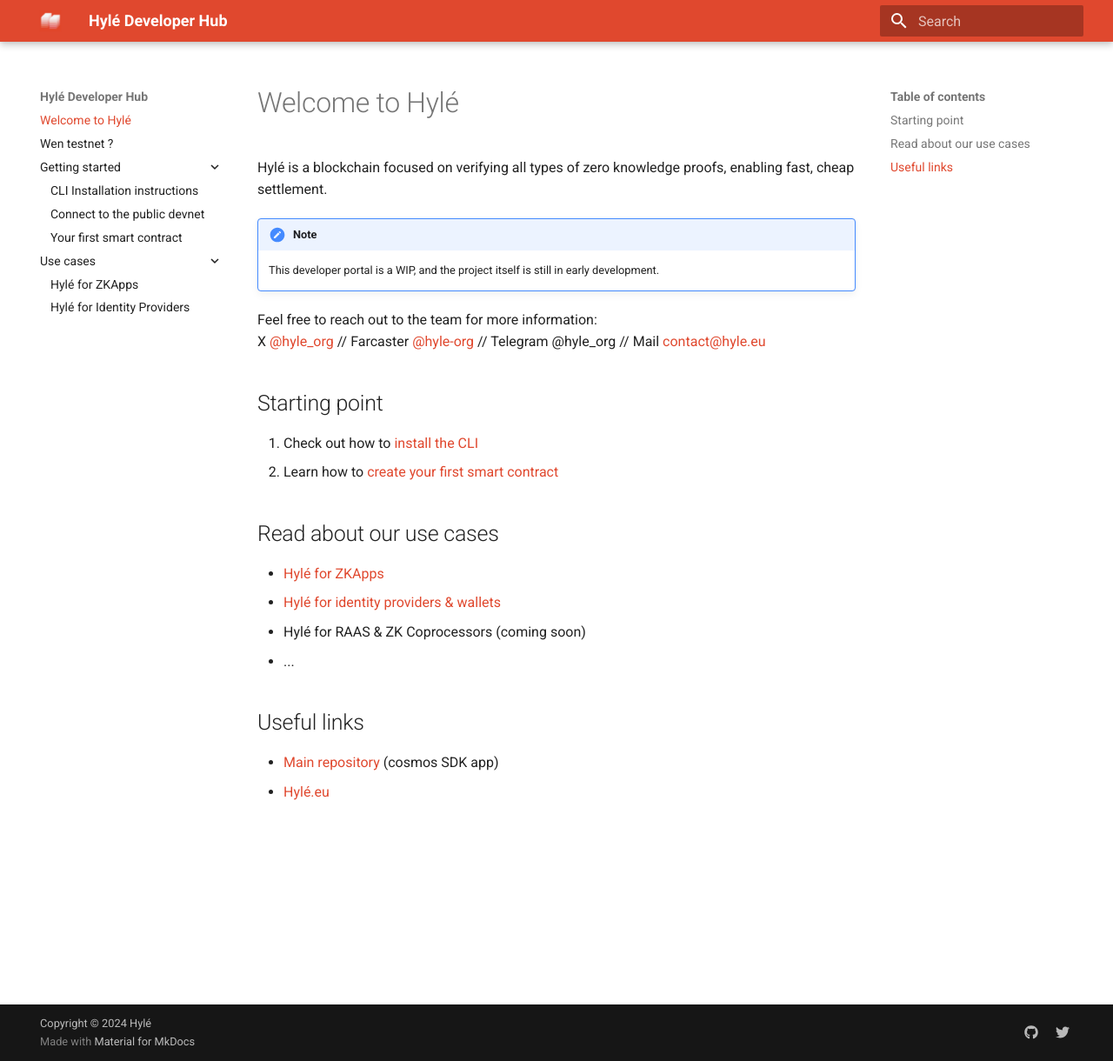
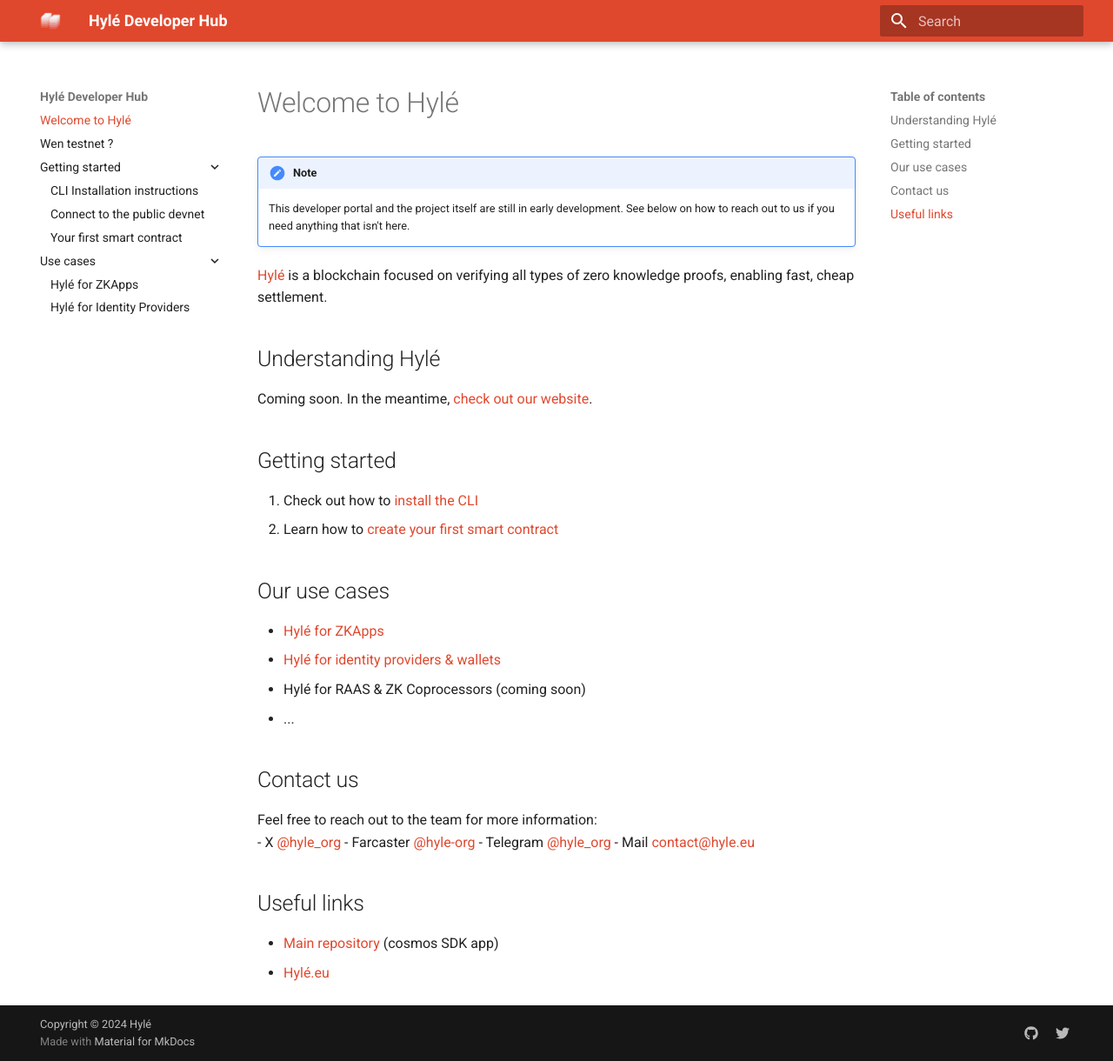
Before and after one commit to Hyle-org/devhub-hyle, an MkDocs documentation site: the page built from docs/index.md, in a window 1280 px wide and 1220 px high. Shown: the whole window at 87% size. Built offline with MkDocs 1.6.1 and Material for MkDocs 9.7.7, drawn with Linux system fonts in a browser that asks for light colours.

Commit message:
Update index.md
Slightly cleaner structure

```diff
--- a/docs/index.md
+++ b/docs/index.md
@@ -1,25 +1,32 @@
 # Welcome to Hylé
 
-Hylé is a blockchain focused on verifying all types of zero knowledge proofs, enabling fast, cheap settlement.
+!!! note
+    This developer portal and the project itself are still in early development. See below on how to reach out to us if you need anything that isn't here.
 
-!!! note
-    This developer portal is a WIP, and the project itself is still in early development.
+[Hylé](https://www.hyle.eu/) is a blockchain focused on verifying all types of zero knowledge proofs, enabling fast, cheap settlement.
 
-Feel free to reach out to the team for more information:
-X [@hyle_org](http://twitter.com/hyle_org) // Farcaster [@hyle-org](https://warpcast.com/hyle-org) // Telegram @hyle_org // Mail [contact@hyle.eu](mailto:contact@hyle.eu)
+## Understanding Hylé
 
-## Starting point
+Coming soon. In the meantime, [check out our website](https://hyle.eu).
+
+## Getting started
 
 1. Check out how to [install the CLI](getting-started/hyled-install-instructions.md)
 2. Learn how to [create your first smart contract](getting-started/your-first-smart-contract.md)
 
-## Read about our use cases
+## Our use cases
 - [Hylé for ZKApps](use-cases/for-zk-apps.md)
 - [Hylé for identity providers & wallets](use-cases/for-identity-providers.md)
 - Hylé for RAAS & ZK Coprocessors (coming soon)
 - ...
 
+## Contact us
+Feel free to reach out to the team for more information:
+- X [@hyle_org](http://twitter.com/hyle_org)
+- Farcaster [@hyle-org](https://warpcast.com/hyle-org)
+- Telegram [@hyle_org](https://t.me/hyle_org)
+- Mail [contact@hyle.eu](mailto:contact@hyle.eu)
+
 ## Useful links
-
 - [Main repository](http://github.com/hyle-org/hyle) (cosmos SDK app)
 - [Hylé.eu](https://hyle.eu)
```
